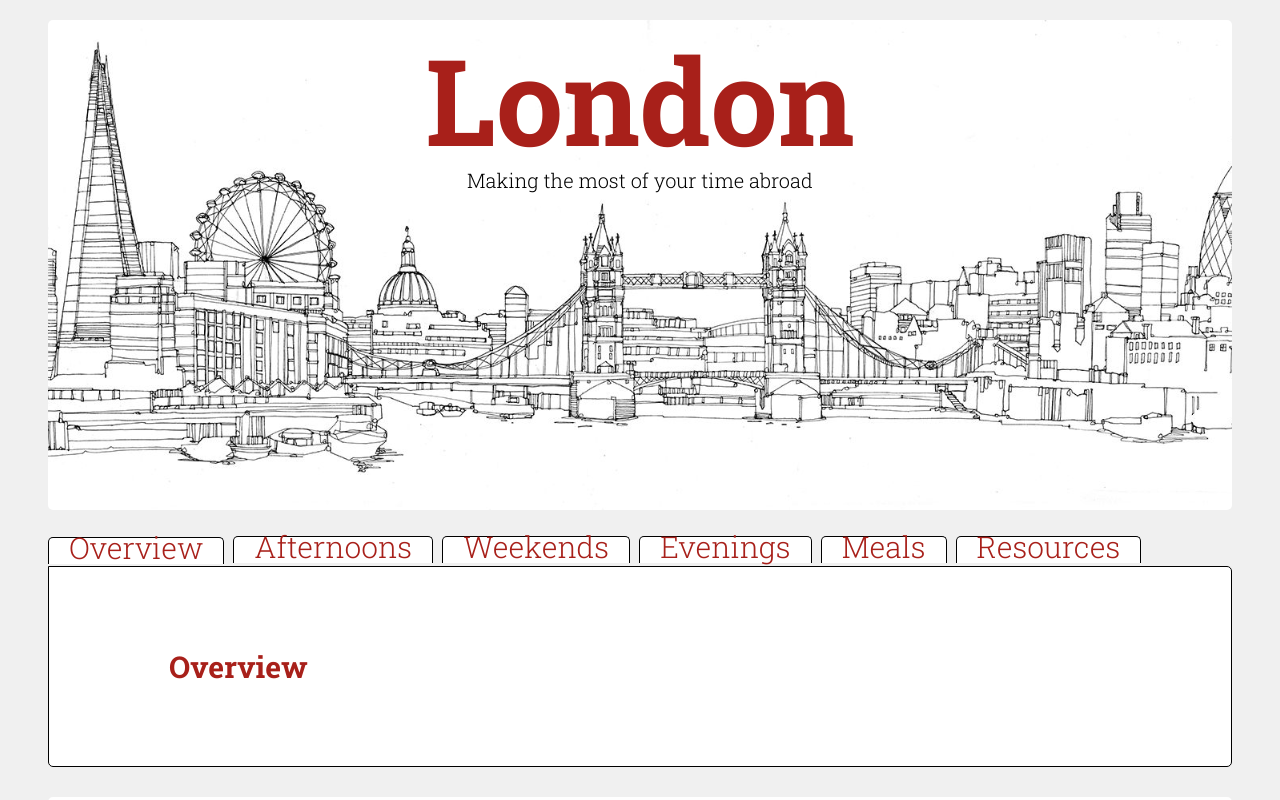
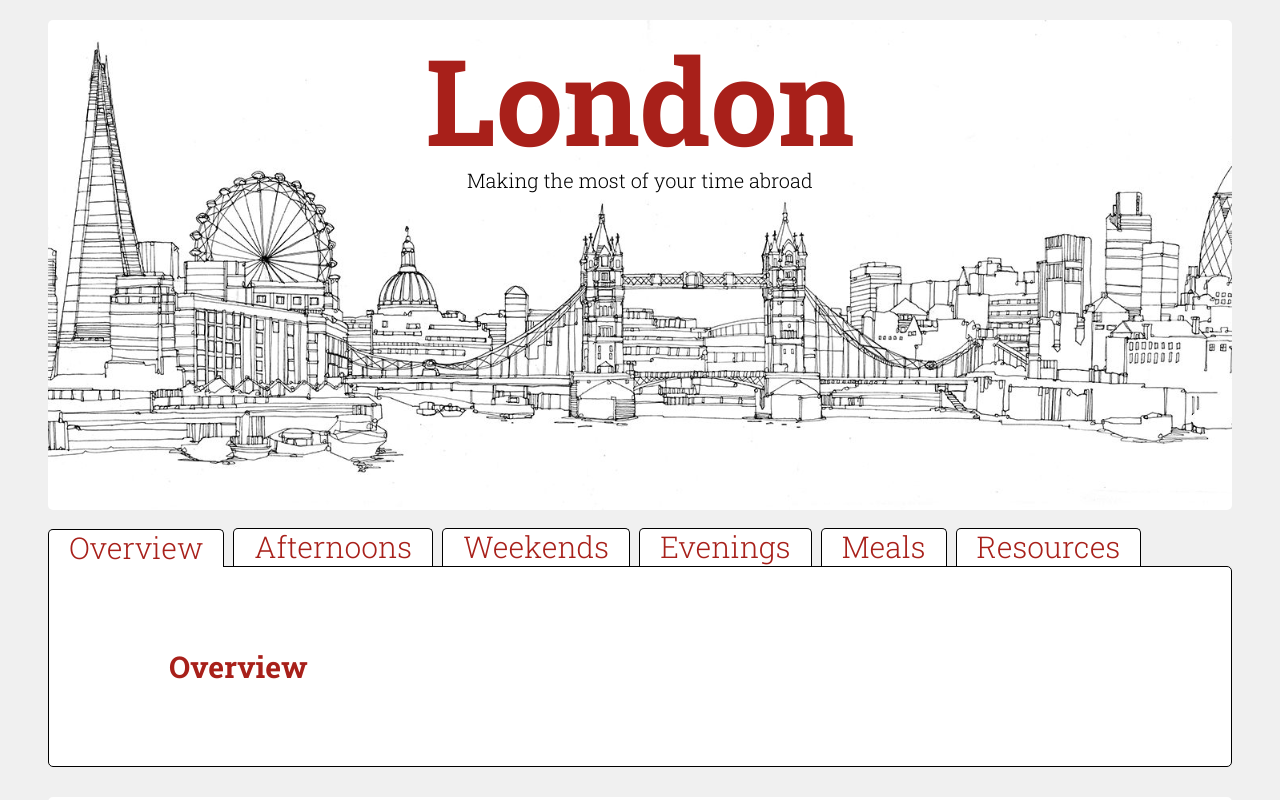
Before and after one commit to izzyweber/landing, a plain HTML site: page index.html in a window 1280 px wide. Shown: the top 800 px of the page. Drawn offline with Linux system fonts and the light colour scheme.

Commit message:
fix tabs

```diff
--- a/css/components/nav.css
+++ b/css/components/nav.css
@@ -17,7 +17,7 @@ nav li {
   margin: 0 5px 0 0;
   padding: 0px;
   background-color: white;
-  font-size: 20px;
+  font-size: 28px;
 }
 
 nav li a {
```
